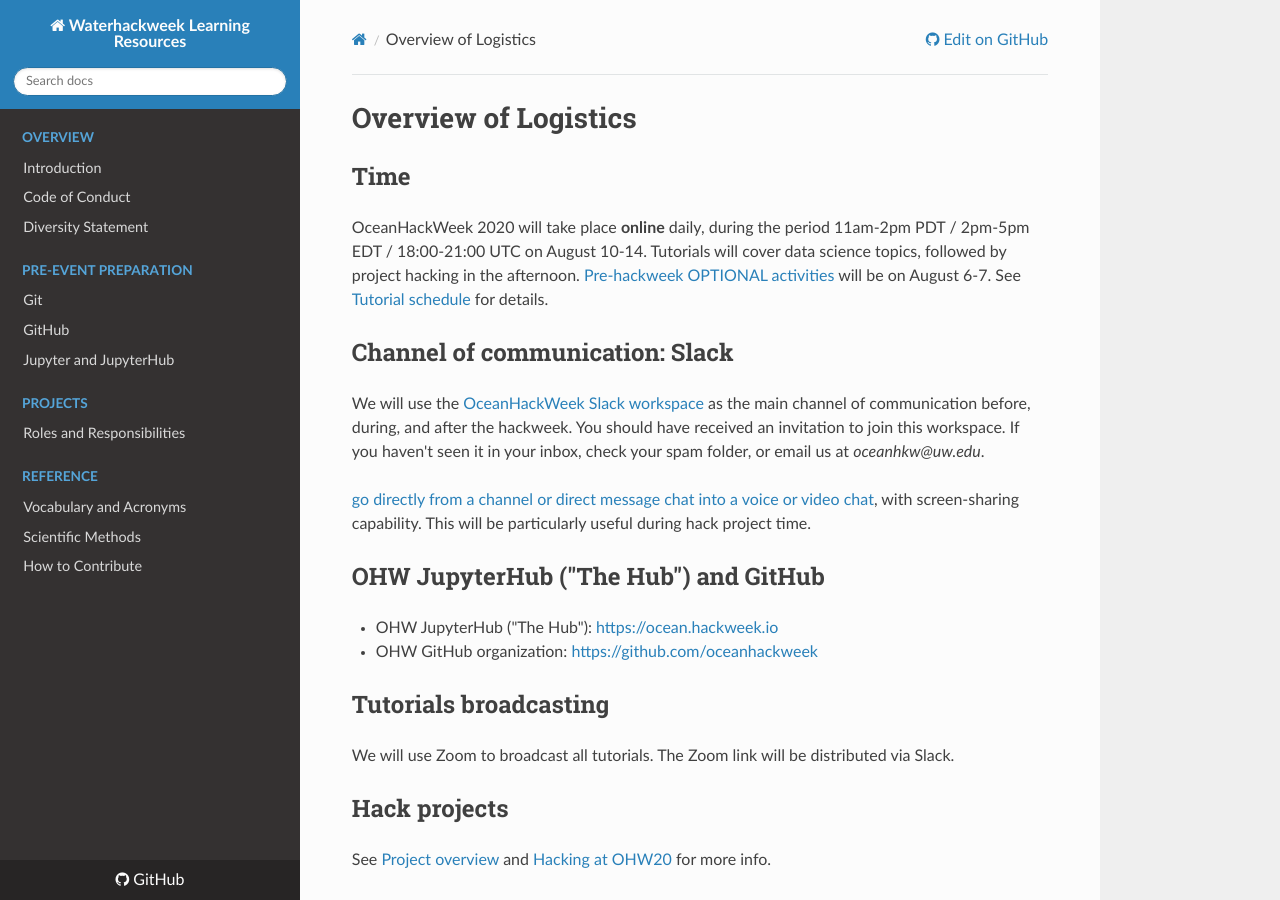
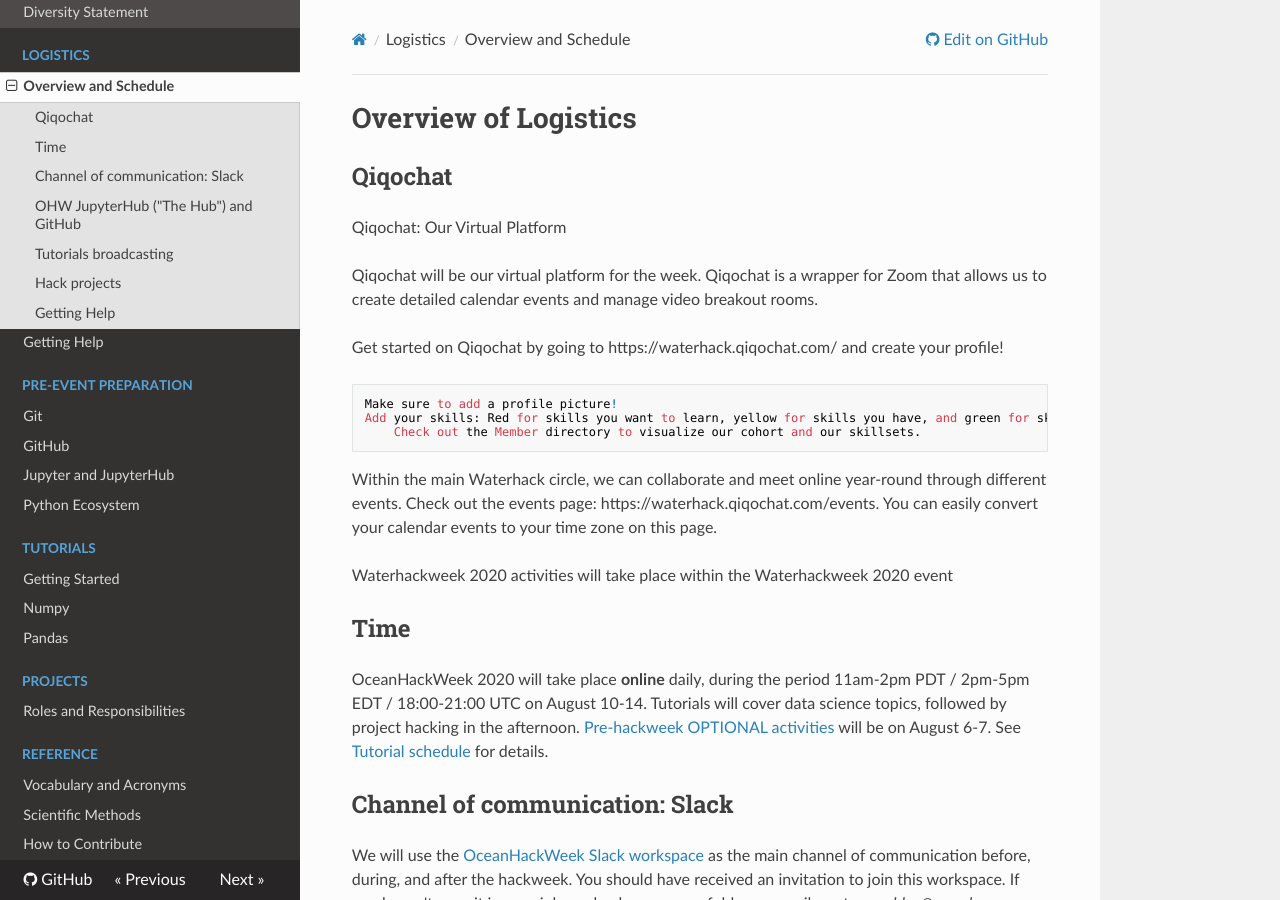
Before and after one commit to emiliom/learning-resources, an MkDocs documentation site: the page built from docs/logistics/overview.md, in a window 1280 px wide and 900 px high. Built offline with MkDocs 1.6.1, drawn with Linux system fonts in a browser that asks for light colours; nearby versions of some CDN libraries.

Commit message:
continued updates

```diff
--- a/docs/logistics/overview.md
+++ b/docs/logistics/overview.md
@@ -1,4 +1,22 @@
 # Overview of Logistics
+
+
+## Qiqochat
+Qiqochat: Our Virtual Platform
+
+Qiqochat will be our virtual platform for the week. Qiqochat is a wrapper for Zoom that allows us to create detailed calendar events and manage video breakout rooms.
+
+Get started on Qiqochat by going to https://waterhack.qiqochat.com/ and create your profile!
+
+    Make sure to add a profile picture!
+    Add your skills: Red for skills you want to learn, yellow for skills you have, and green for skills you can teach.
+        Check out the Member directory to visualize our cohort and our skillsets.
+
+Within the main Waterhack circle, we can collaborate and meet online year-round through different events. Check out the events page: https://waterhack.qiqochat.com/events. You can easily convert your calendar events to your time zone on this page.
+
+Waterhackweek 2020 activities will take place within the Waterhackweek 2020 event
+
+
 
 ## Time
 
--- a/docs/prep/jupyterhub.md
+++ b/docs/prep/jupyterhub.md
@@ -1,4 +1,4 @@
-# JupyterHub
+# Jupyter and JupyterHub
 
 ## Jupyter notebooks and the Jupyter ecosystem
 
--- a/mkdocs.yml
+++ b/mkdocs.yml
@@ -6,25 +6,24 @@
     - Introduction: index.md
     - Code of Conduct: conduct.md
     - Diversity Statement: diversityMethods.md
-  # - Logistics:
-  #   - Overview and Schedule: logistics/overview.md
-  #   - Getting Help: logistics/getting_help.md
+  - Logistics:
+    - Overview and Schedule: logistics/overview.md
+    - Getting Help: logistics/getting_help.md
   - Pre-event Preparation:
     - Git: prep/git.md
     - GitHub: prep/github.md
     - Jupyter and JupyterHub: prep/jupyterhub.md
+    - Python Ecosystem: prep/pythonecosystem.md
     # - Python and conda
-    # - Python Ecosystem: prep/pythonecosystem.md
     # - HydroShare: hydroshare.md
     # - Binder: binder.md
-    # - Github: github.md
     # - Conda: conda.md
     # - Conda, Python, R: prep/conda.md
     # - Python Requirements: preweek/python.md
-  # - Tutorials:
-  #   - Getting Started: tutorials/getting_started.md
-  #   - Numpy: numpy.md
-  #   - Pandas: pandas.md
+  - Tutorials:
+    - Getting Started: tutorials/getting_started.md
+    - Numpy: numpy.md
+    - Pandas: pandas.md
     # - GEE Access and Javascript Tips: gee_javascript.md
   - Projects:
     - Roles and Responsibilities: project.md
@@ -59,4 +58,4 @@
     jupyterhub_url: https://jupyterhub.cuahsi.org
     cyberseminar_url: https://www.cuahsi.org/education/cyberseminars/waterhackweek-cyberseminar-series
     admin_contact: Owen Freed
-    email: fwi@uw.edu
+    email: waterhackweek@uw.edu
```
